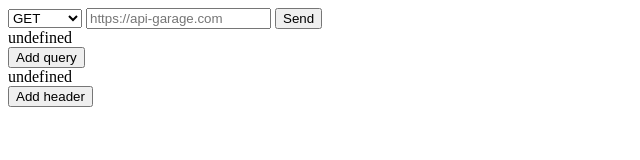
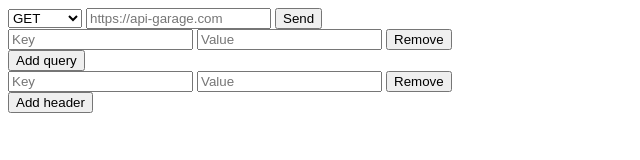
Before and after one commit to ankit-suman-07/API-Garage, a website built with Vite: page index.html in a window 1280 px wide. Shown: the whole page, without its empty margins (0-640 px from the left). Built offline with nearby package versions, Linux system fonts and the light colour scheme.

Commit message:
added functionalities to add and remove key-value input fields

```diff
--- a/index.html
+++ b/index.html
@@ -31,7 +31,7 @@
             <div  data-query-headers>
 
             </div>
-            <button data-add-query-header-btn>Add header</button>
+            <button data-add-request-header-btn>Add header</button>
         </div>
         <div class="json" >
             <div data-json-request-body >
--- a/script.js
+++ b/script.js
@@ -1,9 +1,30 @@
+import axios from "axios";
+
 const queryParamsContainer = document.querySelector("[data-query-params]");
 const requestHeadersContainer = document.querySelector("[data-query-headers]");
+const keyValueTemplate = document.querySelector("[data-key-value-template]");
 
-queryParamsContainer.append(createKeyValuePair())
-requestHeadersContainer.append(createKeyValuePair())
+document
+    .querySelector("[data-add-query-param-btn]")
+    .addEventListener("click", () => {
+        queryParamsContainer.append(createKeyValuePair());
+    }
+)
+
+document
+    .querySelector("[data-add-request-header-btn]")
+    .addEventListener("click", () => {
+        requestHeadersContainer.append(createKeyValuePair());
+    }
+)
+
+queryParamsContainer.append(createKeyValuePair());
+requestHeadersContainer.append(createKeyValuePair());
 
 function createKeyValuePair() {
-
+    const element = keyValueTemplate.content.cloneNode(true);
+    element.querySelector("[data-remove-btn]").addEventListener("click", (e) => {
+        e.target.closest("[data-key-value-pair]").remove()
+    })
+    return element;
 }
```
